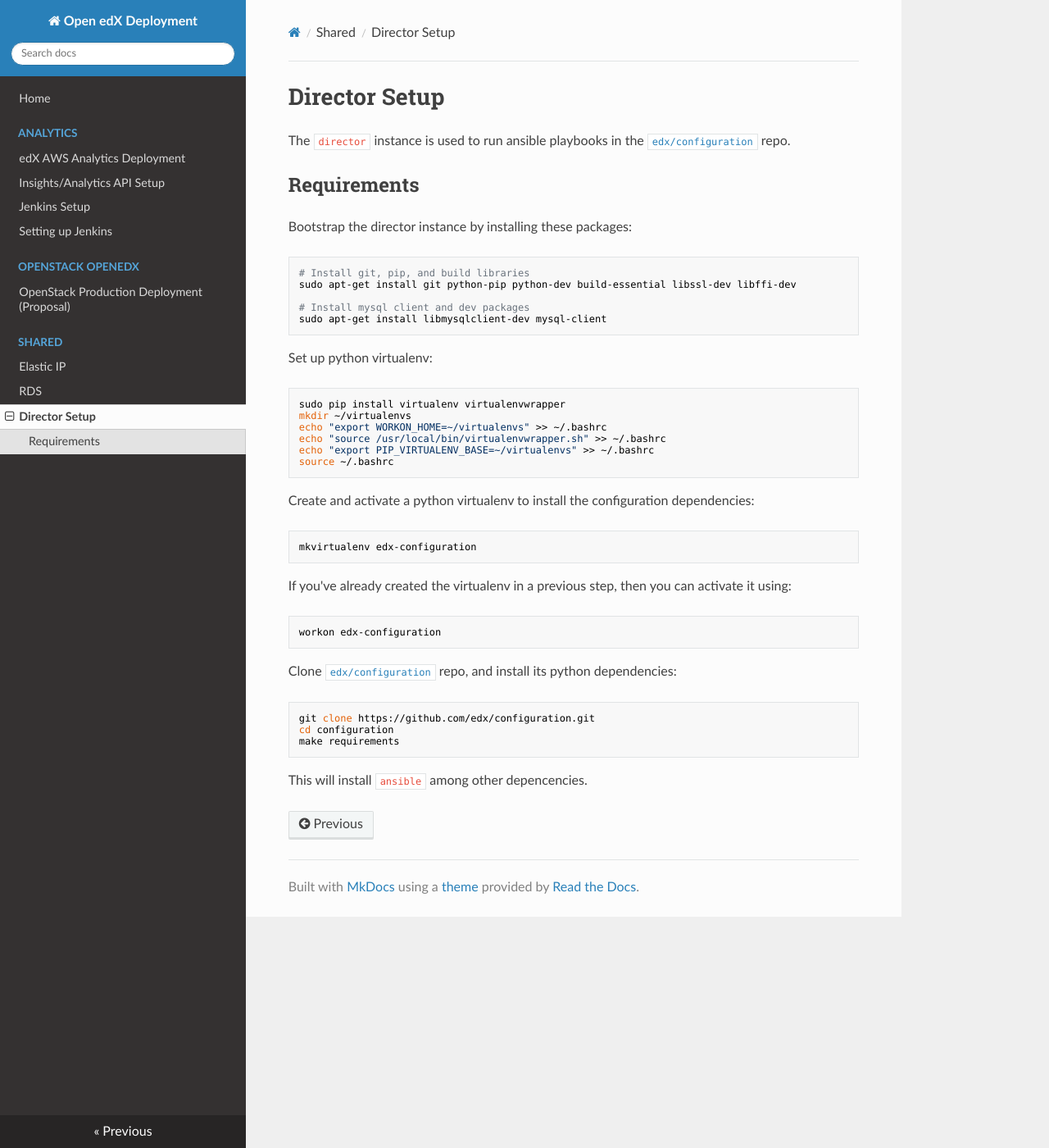
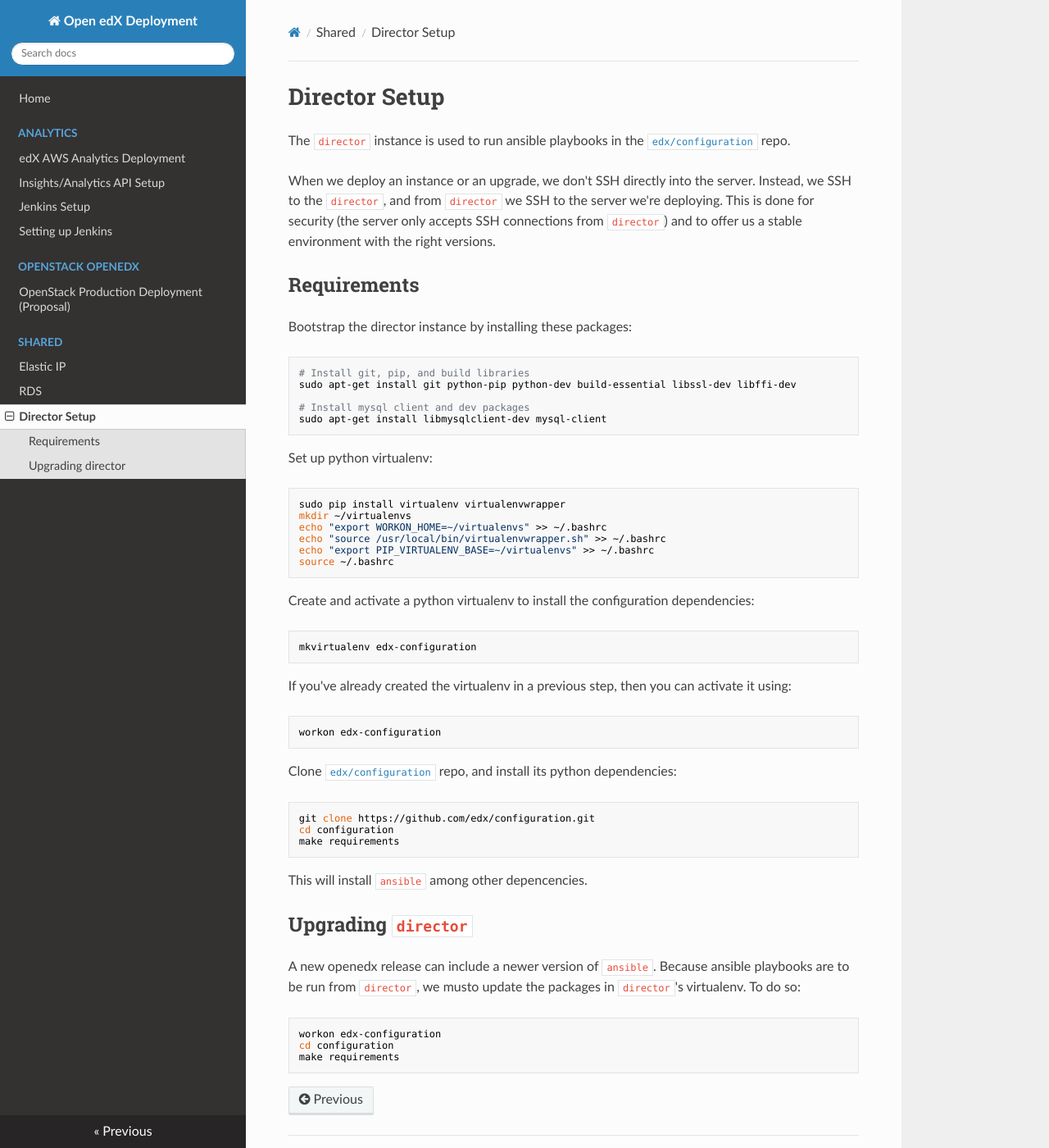
Before and after one commit to open-craft/openedx-deployment, an MkDocs documentation site: the page built from docs/shared/director.md, in a window 1280 px wide and 1400 px high. Shown: the whole window at 82% size. Built offline with MkDocs 1.6.1, drawn with Linux system fonts in a browser that asks for light colours; nearby versions of some CDN libraries.

Commit message:
Add what is director and how to upgrade virtualenv when we upgrade openedx

````diff
--- a/docs/shared/director.md
+++ b/docs/shared/director.md
@@ -3,6 +3,10 @@ Director Setup
 
 The `director` instance is used to run ansible playbooks in the
 [`edx/configuration`](https://github.com/edx/configuration) repo.
+
+When we deploy an instance or an upgrade, we don't SSH directly into the server.
+Instead, we SSH to the `director`, and from `director` we SSH to the server we're deploying.
+This is done for security (the server only accepts SSH connections from `director`) and to offer us a stable environment with the right versions.
 
 Requirements
 ------------
@@ -49,3 +53,15 @@ make requirements
 ```
 
 This will install `ansible` among other depencencies.
+
+
+Upgrading `director`
+--------------------
+
+A new openedx release can include a newer version of `ansible`. Because ansible playbooks are to be run from `director`, we musto update the packages in `director`'s virtualenv. To do so:
+
+```bash
+workon edx-configuration
+cd configuration
+make requirements
+```
````
